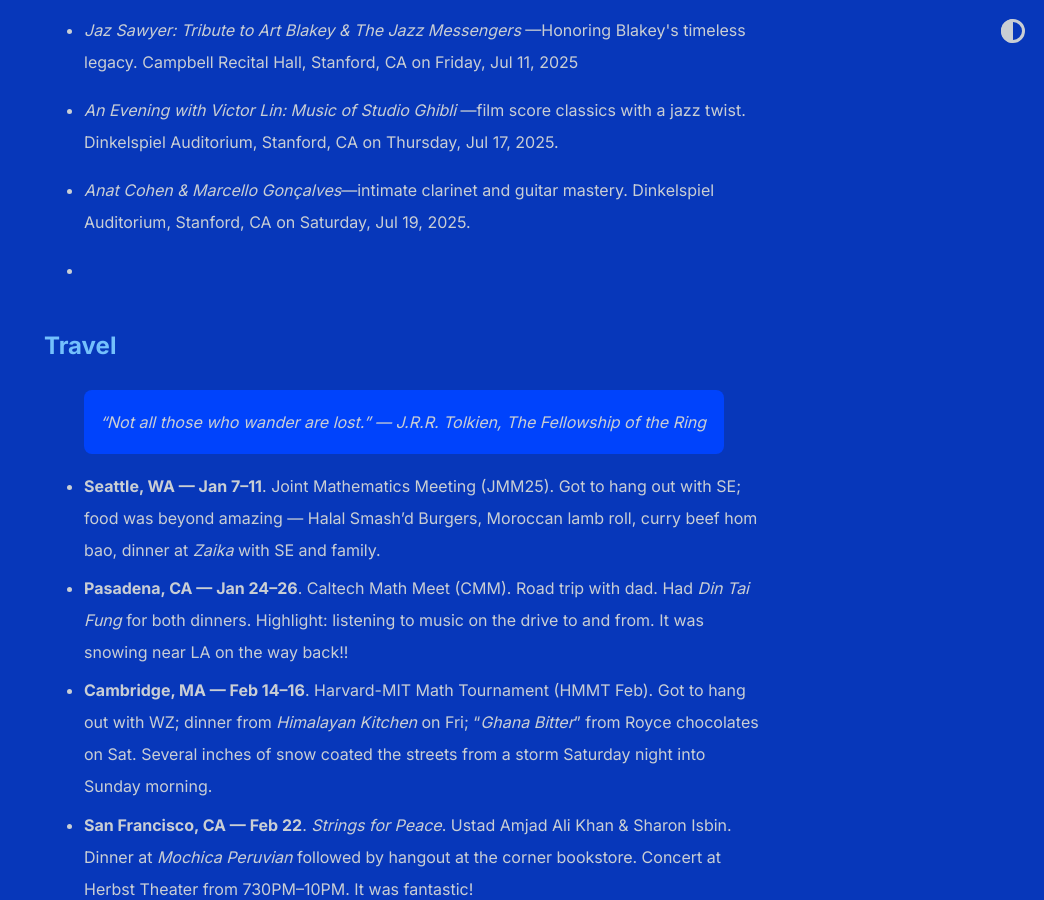
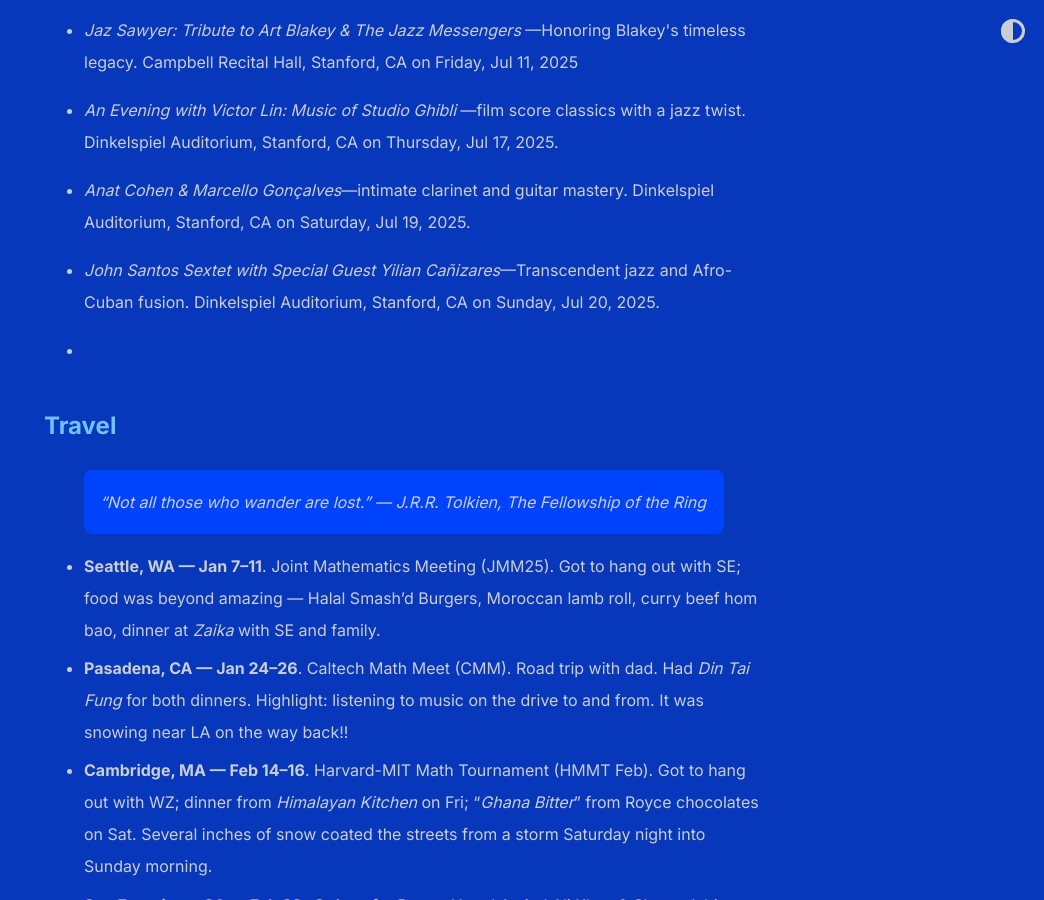
Before and after one commit to shihankanungo/shihankanungo.github.io, a Jekyll site: the page built from wrapped.md, in a window 1280 px wide and 900 px high, scrolled down 4540 px. Shown: the whole window, without its empty margins (236-1280 px from the left). Built offline with Jekyll 4.4.1, drawn with Linux system fonts in a browser that asks for light colours.

Commit message:
Update wrapped.md

```diff
--- a/wrapped.md
+++ b/wrapped.md
@@ -148,6 +148,14 @@
 
 <ul>
  <li><details>
+  <summary style="list-style-type: none;"> <i>John Santos Sextet with Special Guest Yilian Cañizares</i>&mdash;Transcendent jazz and Afro-Cuban fusion. Dinkelspiel Auditorium, Stanford, CA on Sunday, Jul 20, 2025.</summary>
+  <small>Experience an unforgettable evening with the groundbreaking John Santos Sextet, led by multi-GRAMMY nominee and visionary bandleader John Santos. The ensemble dives deep into the roots of Latin jazz, blending vibrant rhythms, sharp improvisation, and bold original compositions. Acclaimed Cuban-born violinist Yilian Cañizares opens the show with her electrifying fusion of jazz, classical, and Afro-Cuban sounds. Together, they create a rich, genre-defying musical journey that bridges tradition and innovation.
+Expect artistry, virtuosity, and soul in every note.<br></small><br>
+</details></li>
+</ul>
+
+<ul>
+ <li><details>
   <summary style="list-style-type: none;"> <i></i> </summary>
   <small><br></small><br>
 </details></li>
```
